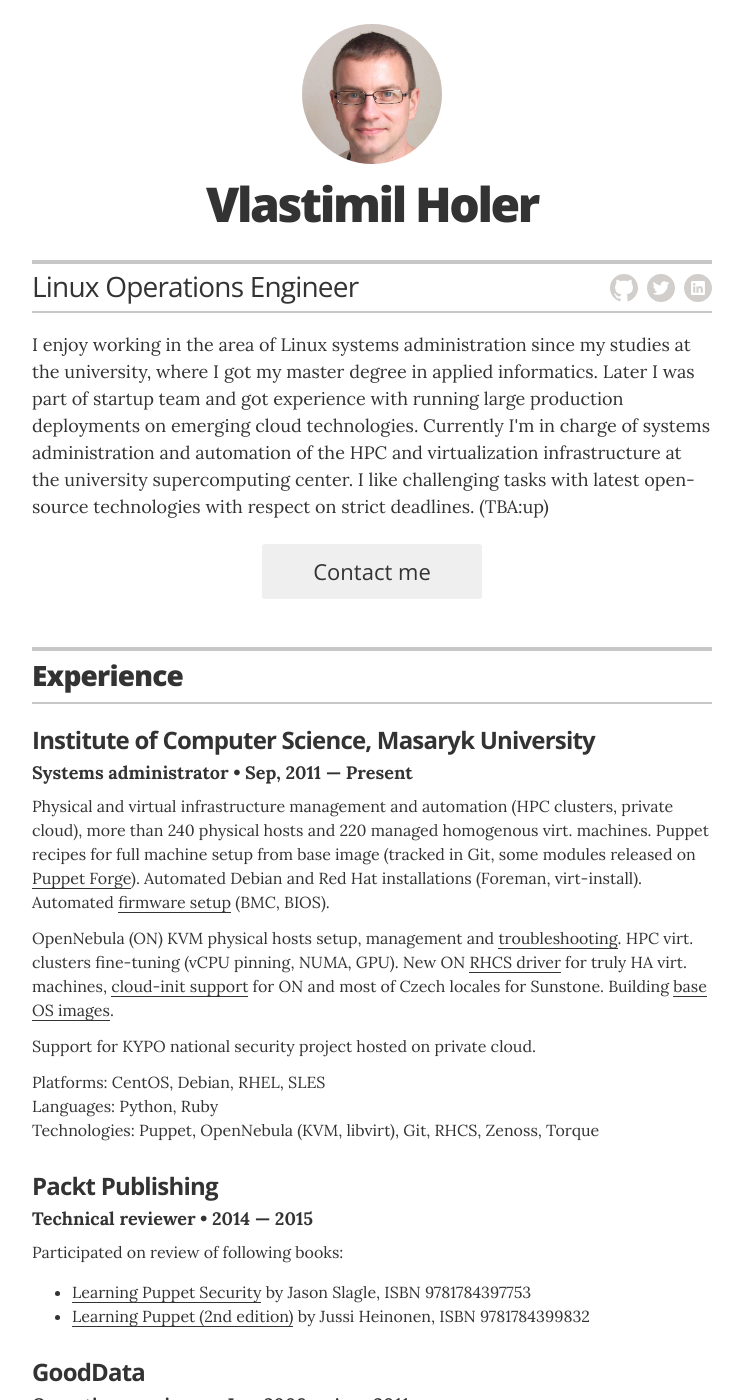
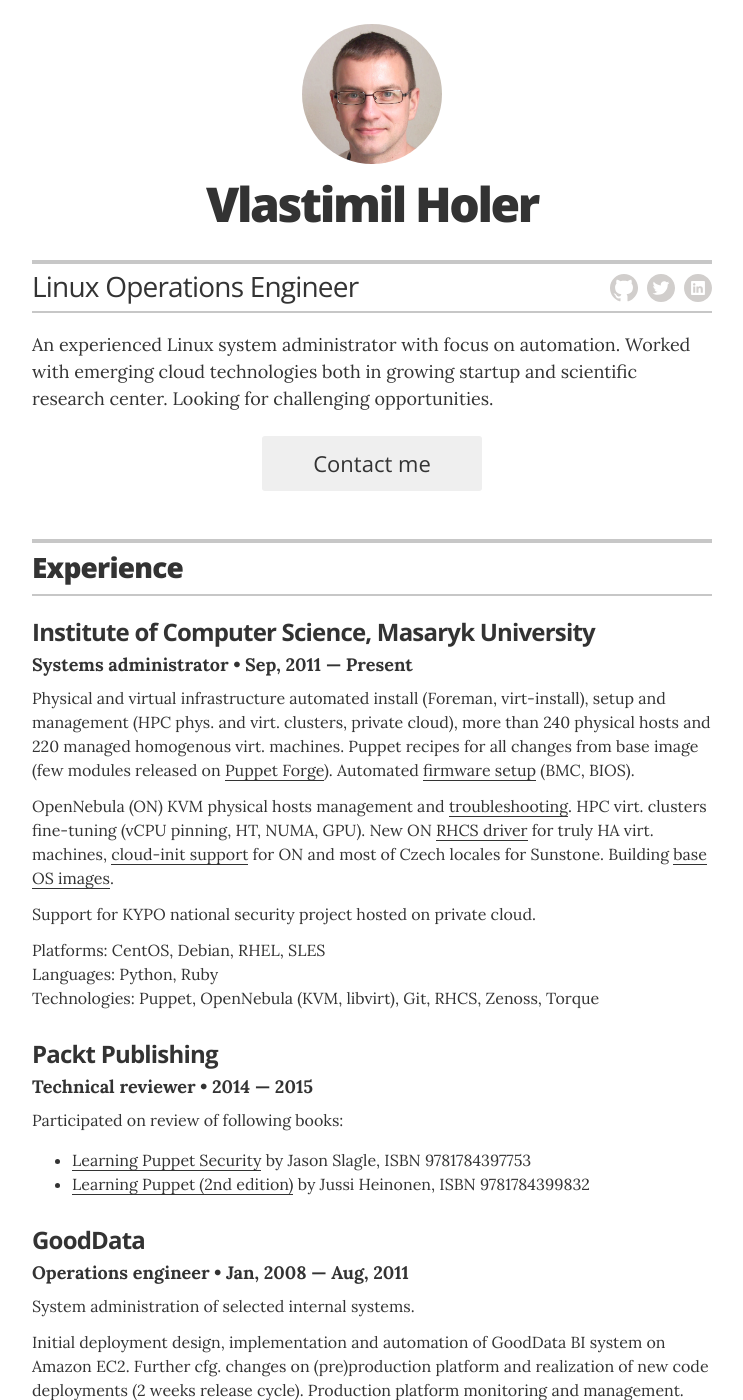
Before and after one commit to al3xhh/ahuertas.github.io, a Jekyll site: the page built from index.html, in a window 1280 px wide and 1400 px high. Shown: the whole window, without its empty margins (268-1011 px from the left). Built offline with Jekyll 4.4.1, drawn with Linux system fonts in a browser that asks for light colours; some of the changed text lies outside the part shown.

Commit message:
Few updates

```diff
--- a/_layouts/resume.html
+++ b/_layouts/resume.html
@@ -28,7 +28,7 @@
 
         <div class="executive-summary" itemprop="description">
           <p>
-I enjoy working in the area of Linux systems administration since my studies at the university, where I got my master degree in applied informatics. Later I was part of startup team and got experience with running large production deployments on emerging cloud technologies. Currently I'm in charge of systems administration and automation of the HPC and virtualization infrastructure at the university supercomputing center. I like challenging tasks with latest open-source technologies with respect on strict deadlines. (TBA:up)
+An experienced Linux system administrator with focus on automation. Worked with emerging cloud technologies both in growing startup and scientific research center. Looking for challenging opportunities.
           </p>
         </div>
 
@@ -54,11 +54,11 @@
           <h3 class="resume-item-title" itemprop="name">Institute of Computer Science, Masaryk University</h3>
           <h4 class="resume-item-details" itemprop="description">Systems administrator &bull; Sep, 2011 &mdash; Present</h4>
           <p class="resume-item-copy">
-            Physical and virtual infrastructure management and automation (HPC clusters, private cloud), more than 240 physical hosts and 220 managed homogenous virt. machines. Puppet recipes for full machine setup from base image (tracked in Git, some modules released on <a href="https://forge.puppet.com/ceritsc">Puppet Forge</a>). Automated Debian and Red Hat installations (Foreman, virt-install). Automated <a href="https://github.com/CERIT-SC/cerit-hwconfig">firmware setup</a> (BMC, BIOS).
+            Physical and virtual infrastructure automated install (Foreman, virt-install), setup and management (HPC phys. and virt. clusters, private cloud), more than 240 physical hosts and 220 managed homogenous virt. machines. Puppet recipes for all changes from base image (few modules released on <a href="https://forge.puppet.com/ceritsc">Puppet Forge</a>). Automated <a href="https://github.com/CERIT-SC/cerit-hwconfig">firmware setup</a> (BMC, BIOS).
           </p>
 
           <p class="resume-item-copy">
-            OpenNebula (ON) KVM physical hosts setup, management and <a href="https://github.com/CERIT-SC/virt-tools">troubleshooting</a>. HPC virt. clusters fine-tuning (vCPU pinning, NUMA, GPU). New ON <a href="https://github.com/CERIT-SC/opennebula-rhcs">RHCS driver</a> for truly HA virt. machines, <a href="https://github.com/number5/cloud-init/blob/master/cloudinit/sources/DataSourceOpenNebula.py">cloud-init support</a> for ON and most of Czech locales for Sunstone. Building <a href="https://github.com/CERIT-SC/opennebula-build-image">base OS images</a>.
+            OpenNebula (ON) KVM physical hosts management and <a href="https://github.com/CERIT-SC/virt-tools">troubleshooting</a>. HPC virt. clusters fine-tuning (vCPU pinning, HT, NUMA, GPU). New ON <a href="https://github.com/CERIT-SC/opennebula-rhcs">RHCS driver</a> for truly HA virt. machines, <a href="https://github.com/number5/cloud-init/blob/master/cloudinit/sources/DataSourceOpenNebula.py">cloud-init support</a> for ON and most of Czech locales for Sunstone. Building <a href="https://github.com/CERIT-SC/opennebula-build-image">base OS images</a>.
           </p>
 
           <p class="resume-item-copy">
@@ -92,7 +92,7 @@
           </p>
 
           <p class="resume-item-copy">
-            Initial deployment design, implementation and automation of GoodData BI system on Amazon EC2. Further cfg. changes on pre/production platform and realization of new code deployments (2 weeks release cycle). Production platform monitoring and management. Communication with customers on daily basis (L3 support).
+            Initial deployment design, implementation and automation of GoodData BI system on Amazon&nbsp;EC2. Further cfg. changes on (pre)production platform and realization of new code deployments (2 weeks release cycle). Production platform monitoring and management. Communication with customers on daily basis (L3 support).
           </p>
 
           <p class="resume-item-copy">
```
Also changed, not shown: other parts of _layouts/resume.html (+3 -3 lines).
